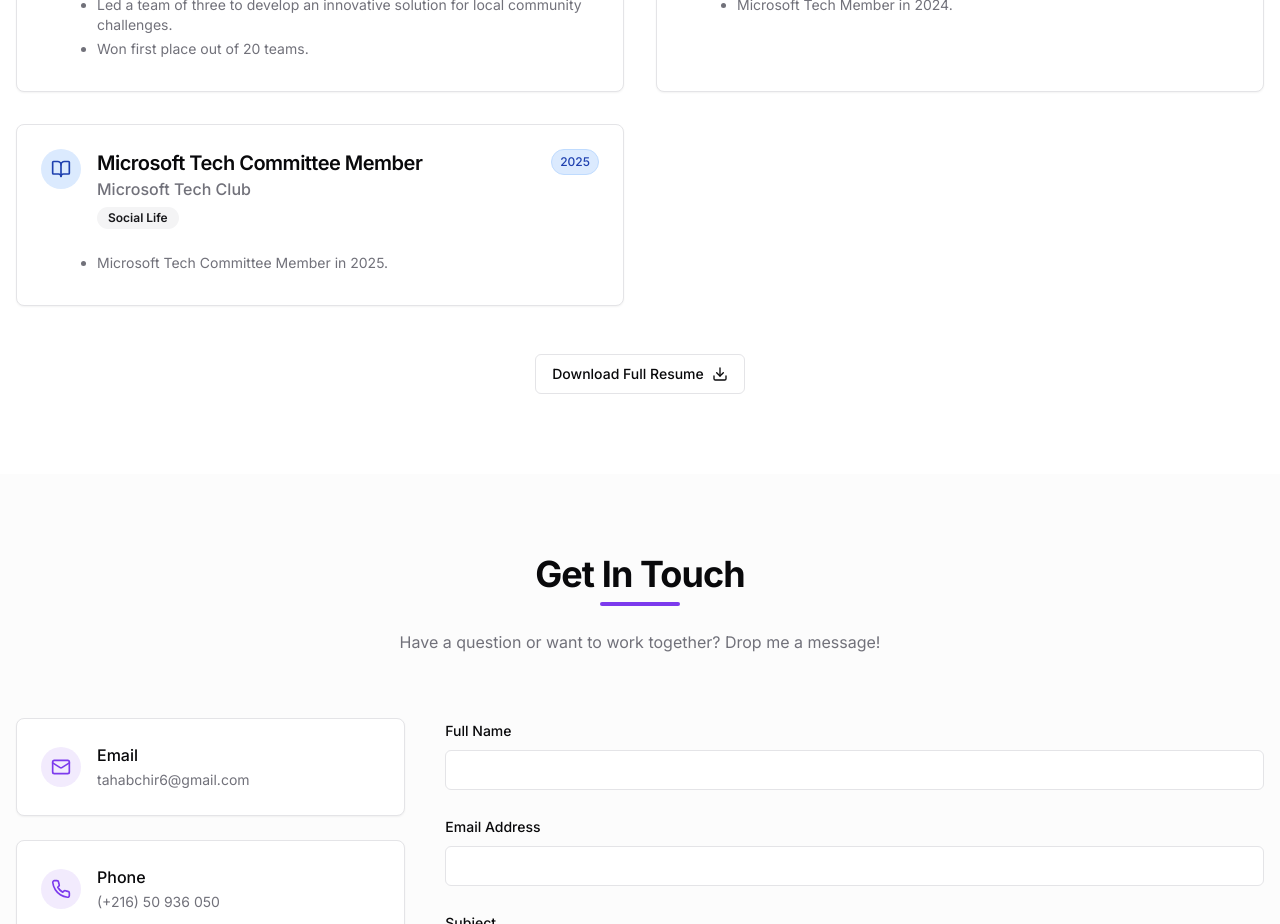
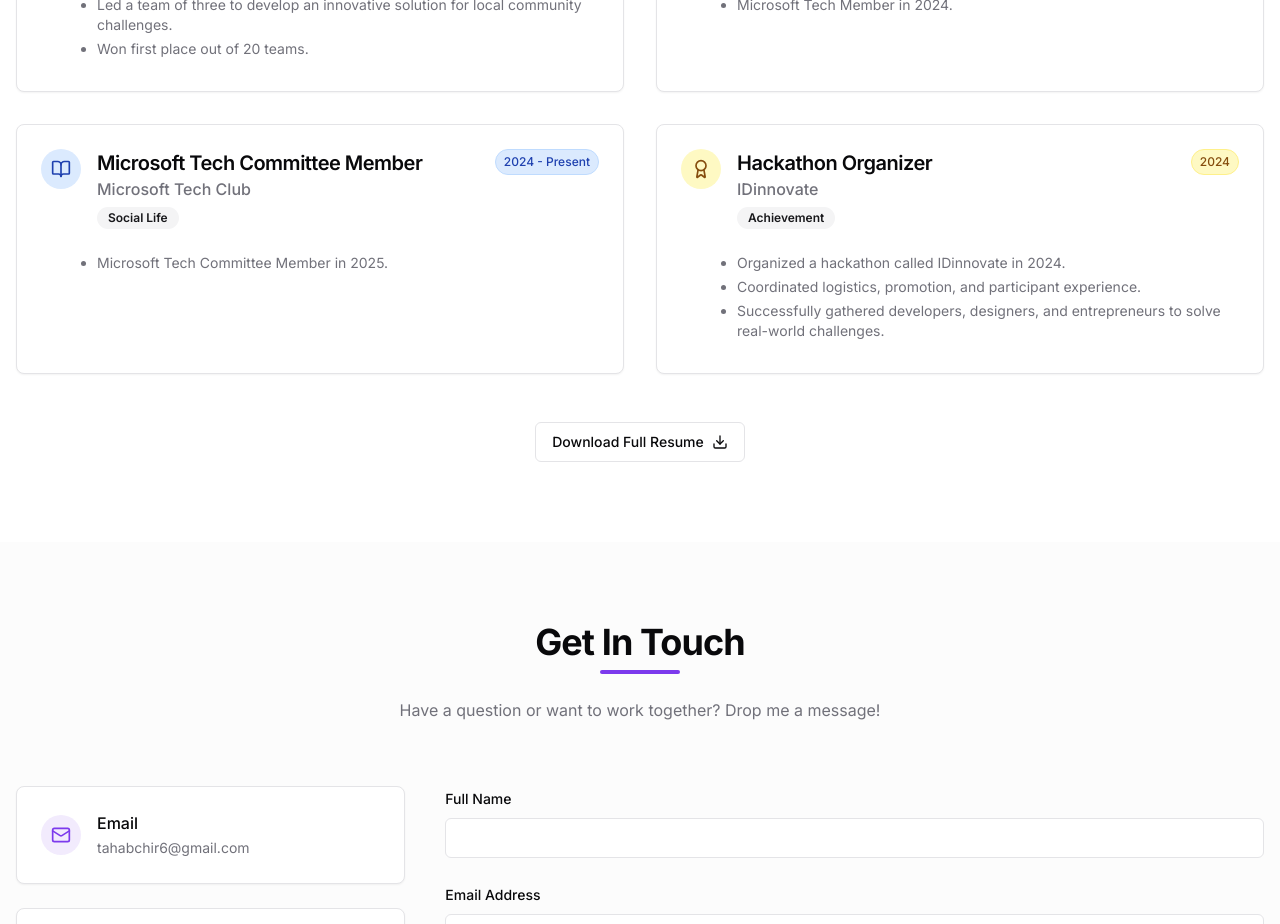
Before and after one commit to Taha-bchir/Portfolio, a Next.js app: page / in a window 1280 px wide. Shown: the part 5080-6004 px from the top of the page. Built offline with nearby package versions, Linux system fonts and the light colour scheme.

Commit message:
added idinnovat

```diff
--- a/components/timeline.tsx
+++ b/components/timeline.tsx
@@ -58,12 +58,24 @@ export default function Timeline() {
     {
       title: "Microsoft Tech Committee Member",
       organization: "Microsoft Tech Club",
-      period: "2025",
+      period: "2024 - Present",
       description: [
         "Microsoft Tech Committee Member in 2025."
       ],
       type: "social",
       link: null,
+    },
+    {
+      title: "Hackathon Organizer",
+      organization: "IDinnovate",
+      period: "2024",
+      description: [
+        "Organized a hackathon called IDinnovate in 2024.",
+        "Coordinated logistics, promotion, and participant experience.",
+        "Successfully gathered developers, designers, and entrepreneurs to solve real-world challenges."
+      ],
+      type: "achievement",
+      link: null
     }
   ]
 
```
